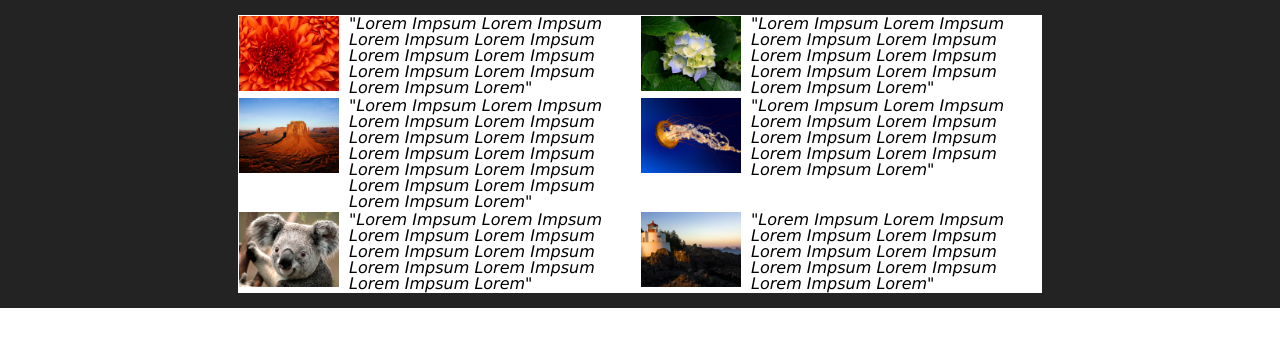
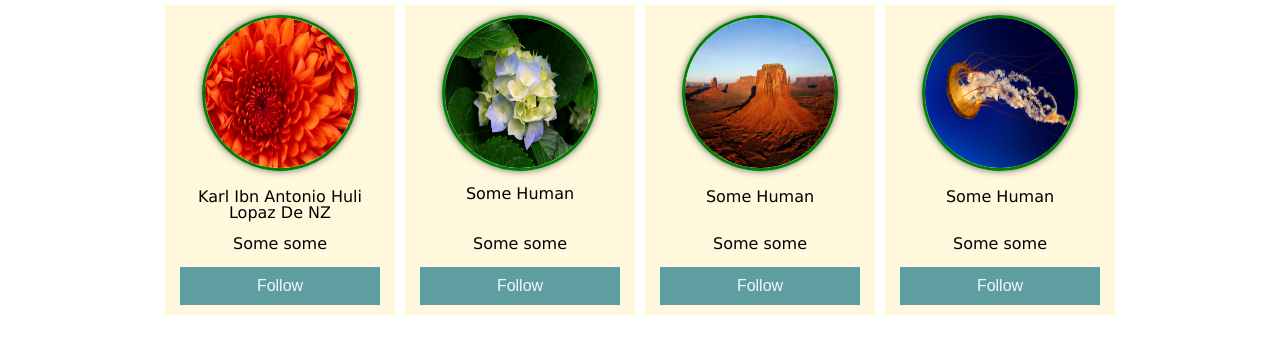
Before and after one commit to dorproekt/smart-grid, a website: page dev/index.html in a window 1280 px wide. Drawn offline with Linux system fonts and the light colour scheme.

Commit message:
flex-direction: column

```diff
--- a/dev/index.html
+++ b/dev/index.html
@@ -7,48 +7,39 @@
     <link rel="stylesheet" href="css/main.css">
 </head>
 <body>
-    <section class="profit">
     <div class="wrap">
+        <div class="items">
             <div class="item">
                 <div class="img">
-					<img src="img/1.jpg">
+                    <img src="img/1.jpg" alt="">
                 </div>
-				<div class="text">
-					&quot;Lorem Impsum Lorem Impsum Lorem Impsum Lorem Impsum Lorem Impsum Lorem Impsum Lorem Impsum Lorem Impsum Lorem Impsum Lorem&quot;
-
+                <h2>Karl Ibn Antonio Huli Lopaz De NZ</h2>
+                <p>Some some</p>
+                <button>Follow</button>
             </div>
+            <div class="item">
+                <img src="img/2.jpg" alt="">
+                <h2>Some Human</h2>
+                <p>Some some</p>
+                <button>Follow</button>
             </div>
             <div class="item">
                 <div class="img">
-					<img src="img/2.jpg">
+                    <img src="img/3.jpg" alt="">
                 </div>
-				<div class="text">&quot;Lorem Impsum Lorem Impsum Lorem Impsum Lorem Impsum Lorem Impsum Lorem Impsum Lorem Impsum Lorem Impsum Lorem Impsum Lorem&quot;</div>
+                <h2>Some Human</h2>
+                <p>Some some</p>
+                <button>Follow</button>
             </div>
             <div class="item">
                 <div class="img">
-					<img src="img/3.jpg">
+                    <img src="img/4.jpg" alt="">
                 </div>
-				<div class="text">&quot;Lorem Impsum Lorem Impsum Lorem Impsum Lorem Impsum Lorem Impsum Lorem Impsum Lorem Impsum Lorem Impsum Lorem Impsum Lorem Impsum Lorem Impsum Lorem Impsum Lorem Impsum Lorem&quot;</div>
-			</div>
-			<div class="item">
-				<div class="img">
-					<img src="img/4.jpg">
-				</div>
-				<div class="text">&quot;Lorem Impsum Lorem Impsum Lorem Impsum Lorem Impsum Lorem Impsum Lorem Impsum Lorem Impsum Lorem Impsum Lorem Impsum Lorem&quot;</div>
-			</div>
-			<div class="item">
-				<div class="img">
-					<img src="img/5.jpg">
-				</div>
-				<div class="text">&quot;Lorem Impsum Lorem Impsum Lorem Impsum Lorem Impsum Lorem Impsum Lorem Impsum Lorem Impsum Lorem Impsum Lorem Impsum Lorem&quot;</div>
-			</div>
-			<div class="item">
-				<div class="img">
-					<img src="img/6.jpg">
-				</div>
-				<div class="text">&quot;Lorem Impsum Lorem Impsum Lorem Impsum Lorem Impsum Lorem Impsum Lorem Impsum Lorem Impsum Lorem Impsum Lorem Impsum Lorem&quot;</div>
+                <h2>Some Human</h2>
+                <p>Some some</p>
+                <button>Follow</button>
             </div>
         </div>
-	</section>
+    </div>
 </body>
 </html>
--- a/dev/scss/main.scss
+++ b/dev/scss/main.scss
@@ -19,35 +19,59 @@ section.profit {
 	height: 100%;
 	padding: 0 5px;
 	overflow: hidden;
-    display: flex;
-    flex-wrap: wrap;
-    justify-content: center;
 
-    .item {
-        border: 1px solid #fff;
-        text-align: center;
-        background: #fff;
-        flex-basis: 400px;
+    .items {
         display: flex;
         flex-wrap: wrap;
         justify-content: center;
-        @media screen and (max-width: 813px) {
-            &:nth-child(even) {
-                flex-direction: row-reverse;
+
+        .item {
+            flex-basis: 200px;
+            background-color: cornsilk;
+            padding: 10px 15px;
+            margin: 5px;
+            display: flex;
+            flex-direction: column;
+            text-align: center;
+
+            img {
+                width: 150px;
+                height: 150px;
+                border-radius: 50%; /* Радиус скругления */
+                border: 3px solid green; /* Параметры рамки */
+                box-shadow: 0 0 7px #666; /* Параметры тени */
+                align-self: center;
             }
-        }
 
-        .img {
-            margin: 0 10px 0 0;
-            width: 100px;
-            flex-grow: 1;
-        }
+            h2 {
+                margin: 15px 0;
+            }
 
-        .text {
-            text-align: left;
-            font-style: italic;
-            width: 290px;
-            flex-grow: 1;
+            p {
+                margin: auto 0 15px 0;
+            }
+
+            button {
+                background-color: cadetblue;
+                border: none;
+                color: aliceblue;
+                padding: 10px 20px;
+                font-size: 16px;
+            }
         }
     }
 }
+
+.test {
+    width: 25%;
+    margin: 20px auto;
+    border: solid 4px red;
+
+    img {
+        width: 150px;
+        height: 150px;
+        border-radius: 50%; /* Радиус скругления */
+        border: 3px solid green; /* Параметры рамки */
+        box-shadow: 0 0 7px #666; /* Параметры тени */
+    }
+}
```
Also changed, not shown: dev/css/main.css. Lines whose indentation alone changed are shown as unchanged.
